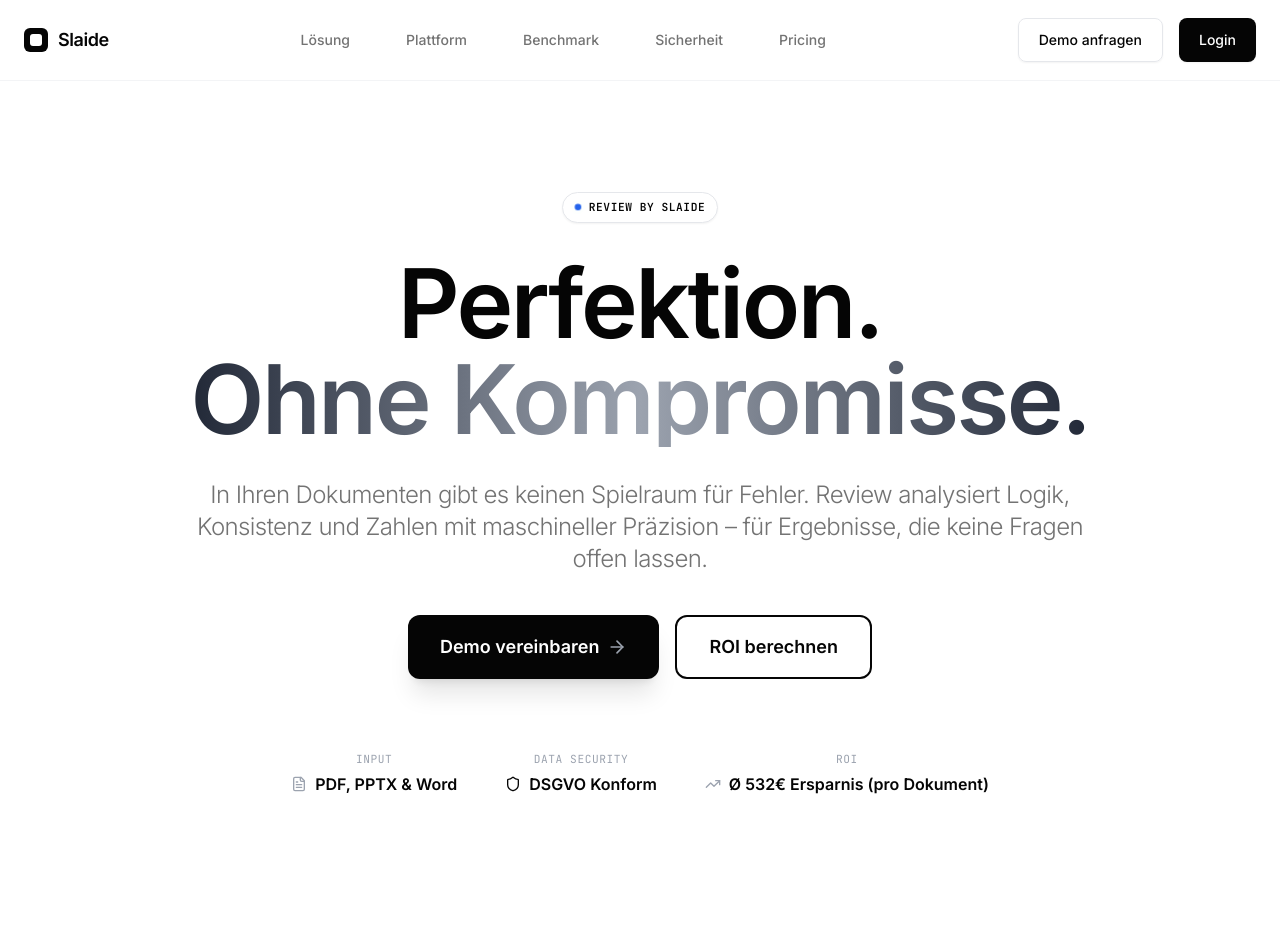
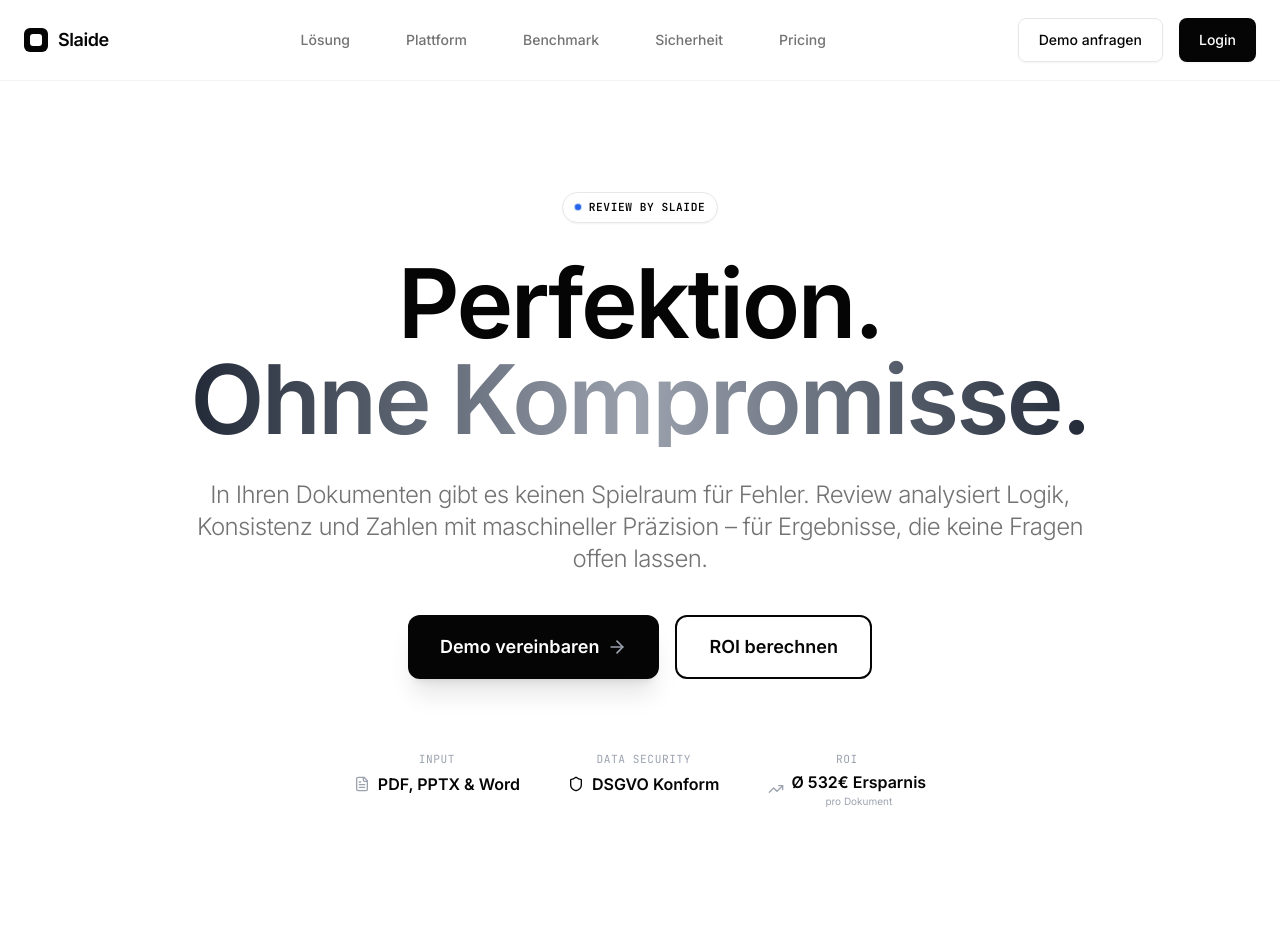
Before and after one commit to Lugier/Slaide-Website, a Next.js app: page / in a window 1280 px wide. Shown: the top 952 px of the page. Built offline with nearby package versions, Linux system fonts and the light colour scheme.

Commit message:
style: Refine ROI subtext in Hero section

```diff
--- a/components/sections/hero-section.tsx
+++ b/components/sections/hero-section.tsx
@@ -99,7 +99,10 @@ function HeroSectionComponent(): JSX.Element {
               <div className="unix-badge text-gray-400 mb-1">ROI</div>
               <div className="flex gap-2 text-black items-center justify-center font-semibold">
                 <TrendingUp className="w-4 h-4 text-gray-400" aria-hidden="true" />
-                <span>Ø 532€ Ersparnis (pro Dokument)</span>
+                <div className="flex flex-col items-center leading-tight">
+                  <span className="block">Ø 532€ Ersparnis</span>
+                  <span className="text-[10px] text-gray-400 font-normal mt-1 leading-none">pro Dokument</span>
+                </div>
               </div>
             </div>
           </div>
```
